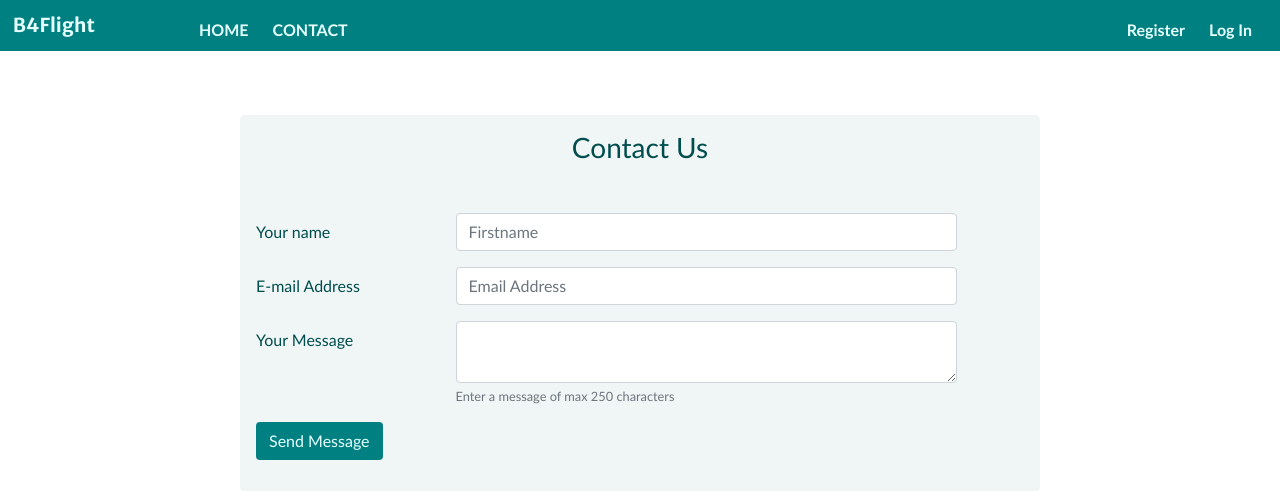
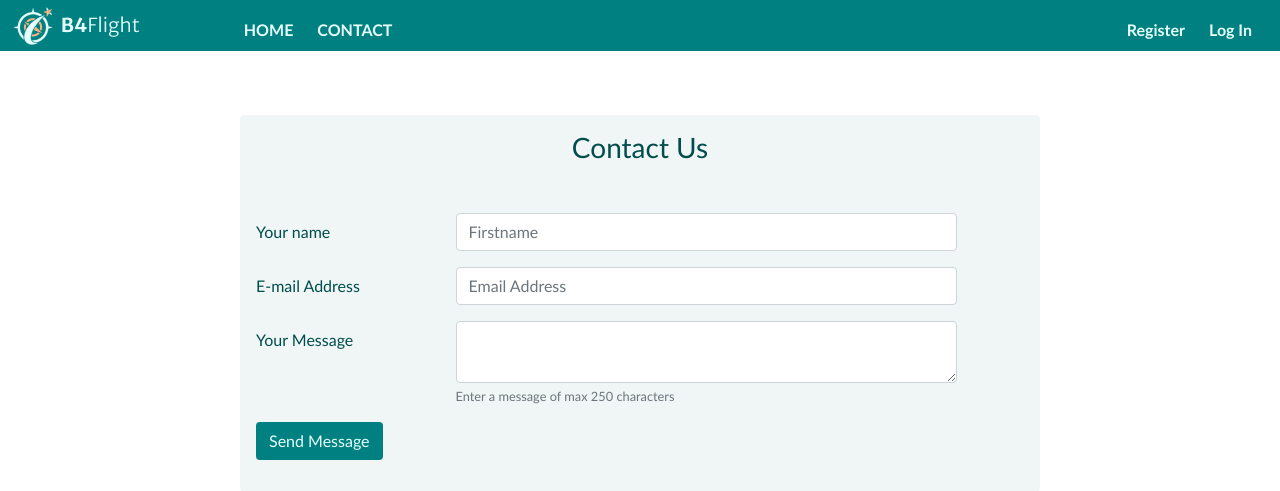
Before and after one commit to yyqyu/B4Flight, a Flask app: page /contact in a window 1280 px wide. Shown: the top 491 px of the page. Run offline with Flask 2, Linux system fonts and the light colour scheme; parts of the project's set-up code (start-up, migrations or seed data) failed here and were passed over; some libraries are stand-ins or nearby versions.

Commit message:
Design Changes:
- Added Logo & modified B4Flight font weight
- Added filter to remove menu bar - for full-screen printing for eg.

```diff
--- a/B4Flight/src/flightbriefing/static/b4flight.css
+++ b/B4Flight/src/flightbriefing/static/b4flight.css
@@ -1,5 +1,6 @@
 
 @import url('https://fonts.googleapis.com/css2?family=Merriweather+Sans:wght@700&display=swap');
+@import url('https://fonts.googleapis.com/css2?family=Merriweather+Sans:wght@300&display=swap');
 
 
 body {
--- a/B4Flight/src/flightbriefing/templates/base.html
+++ b/B4Flight/src/flightbriefing/templates/base.html
@@ -14,8 +14,10 @@
 	</head>
 	<body>
 		<section class="content">
+		{% if not no_header %}  <!-- This is used for full-page info display -->
 			<header class="navbar navbar navbar-expand-sm flex-column flex-md-row bflight-head">
-			<a class="navbar-brand bflight-brand" href="/">B4Flight</a>
+				<img class="mr-2" src="{{url_for('static', filename='img/logo-dark-bg.svg')}}" style="width: 40px;height:38px"alt="B4Flight Logo">
+				<a class="navbar-brand bflight-brand" href="/"><span class="font-weight-bold">B4</span><span class="font-weight-light">Flight</span></a>
 				<div class="navbar-nav-scroll bflight-navbar">
 					<ul class="navbar-nav flex-row">
 					<li class="nav-item bflight-navitem">
@@ -64,6 +66,7 @@
 				    {% endif %}
 				  </ul>
 			</header>
+		{% endif %}
 			<div class="row ">
 			</div>
 		    {% block header %}{% endblock %}
```
Also changed, not shown: B4Flight/src/flightbriefing/static/img/logo-dark-bg.png (added), B4Flight/src/flightbriefing/static/img/logo-dark-bg.svg (added). Lines whose indentation alone changed are shown as unchanged.
